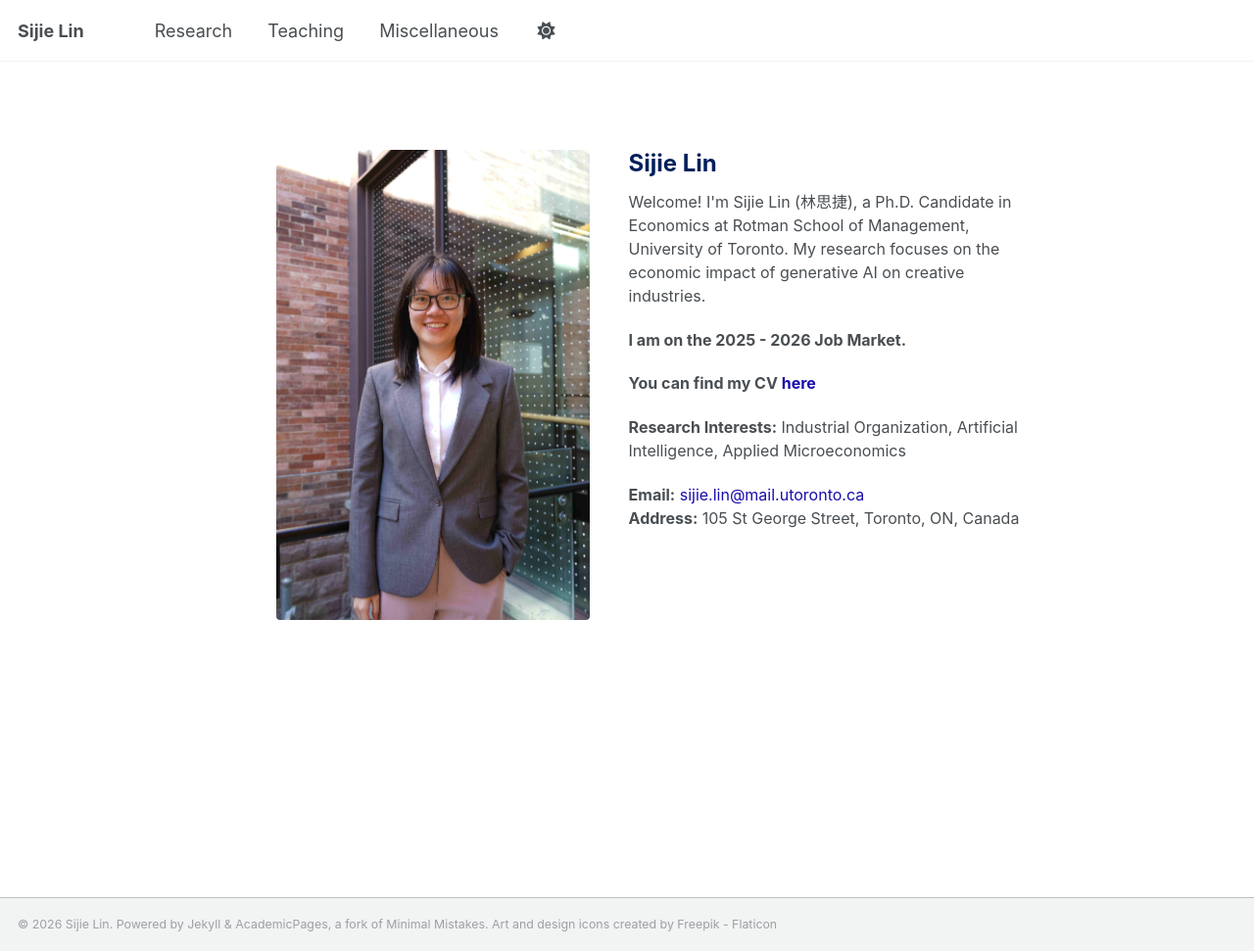
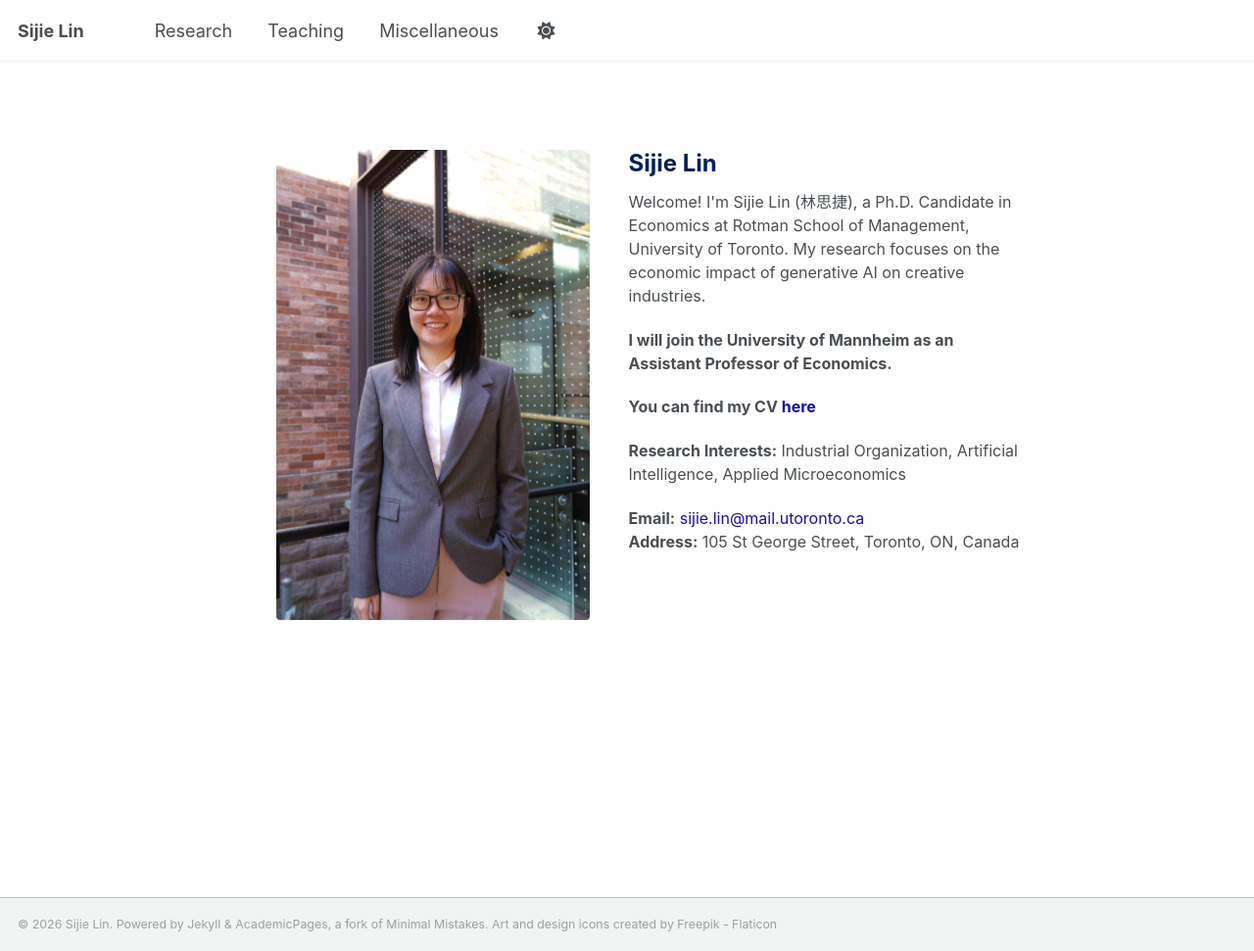
Before and after one commit to sijielin/sijielin.github.io, a Jekyll site: the page built from _pages/about.md, in a window 1280 px wide and 971 px high. Shown: the whole window at 98% size. Built offline with Jekyll 4.4.1, drawn with Linux system fonts in a browser that asks for light colours.

Commit message:
Update job market status and affiliation

```diff
--- a/_pages/about.md
+++ b/_pages/about.md
@@ -74,7 +74,7 @@ keywords: ["Sijie Lin", "Economics PhD", "Generative AI", "Rotman", "Innovation"
     <h1>Sijie Lin</h1>
     <p>Welcome! I'm Sijie Lin (林思捷), a Ph.D. Candidate in Economics at Rotman School of Management, University of Toronto. My research focuses on the economic impact of generative AI on creative industries.</p>
 
-    <p><strong>I am on the 2025 - 2026 Job Market.</strong></p>
+    <p><strong>I will join the University of Mannheim as an Assistant Professor of Economics.</strong></p>
 
     <p><strong>You can find my CV <a href="https://sijielin.github.io/files/CV.pdf">here</a></strong></p>
 
```
